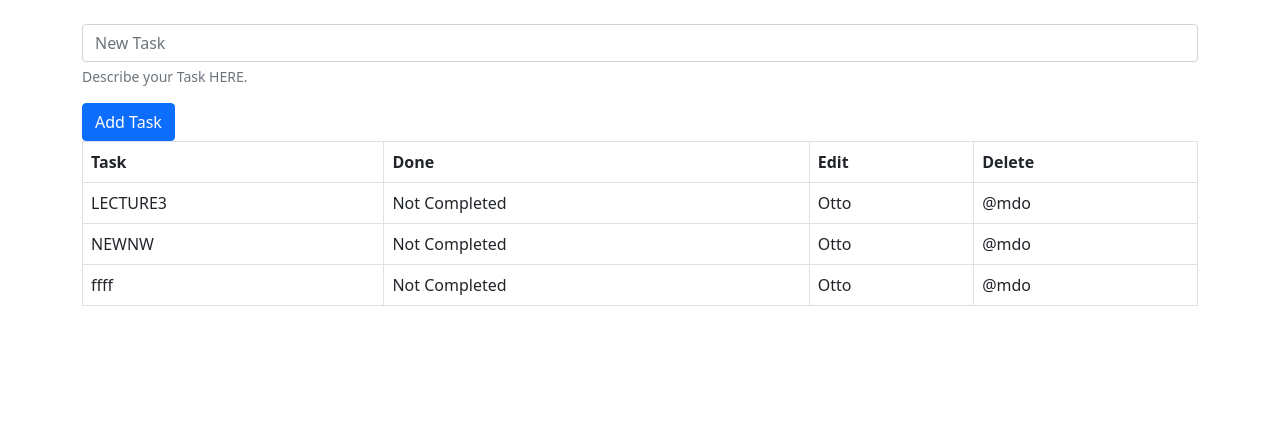
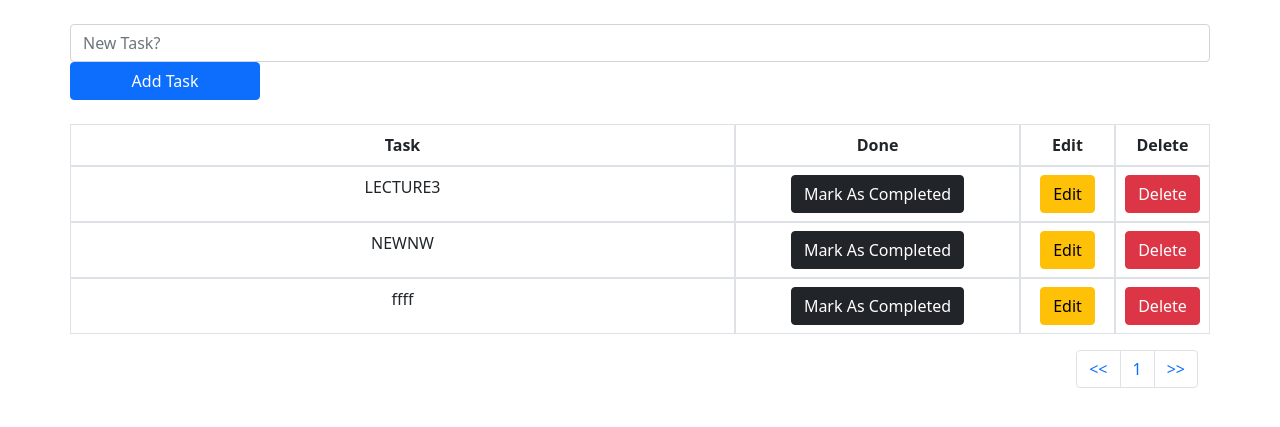
Before and after one commit to mohamedbenaantar/taskmate-DjangoApp, a Django app: page /task/ in a window 1280 px wide. Shown: the part 65-492 px from the top of the page. Run offline with Django 5.2, Linux system fonts and the light colour scheme; data comes from the database, SQL or seed files in the repository; both versions use the stored data as it was after the commit.

Commit message:
ADD edit and delete features

```diff
--- a/todolist_app/templates/todolist.html
+++ b/todolist_app/templates/todolist.html
@@ -1,66 +1,79 @@
-{% extends "base.html" %}
+{% extends 'base.html' %}
+
+{% block title %}
+    <title>Todo List Manage - Taskmate</title>
+{% endblock title %}
 
 {% block content %}
     <div class="container">
-        <br/>
+    </br>
+
     {% if messages %}
         {% for message in messages %}
             <div class="alert alert-info alert-dismissible fade show" role="alert">
                 {{ message }}
-            <div class="alert alert-warning alert-dismissible fade show" role="alert">
+                <button type="button" class="close" data-dismiss="alert" aria-label="Close">
+                    <span aria-hidden="true">&times;</span>
+                </button>
+            </div>
 
-              <button type="button" class="btn-close" data-bs-dismiss="alert" aria-label="Close"></button>
-            </div>
-          </div>
         {% endfor %}
     {% endif %}
-        <form method="POST">
+
+    <form method="POST" class="row">
         {% csrf_token %}
-            <div class="mb-3">
-              <input type="text" class="form-control" placeholder="New Task" name="task">
-              <div id="emailHelp" class="form-text">Describe your Task HERE.</div>
-            </div>
-
-
-            <button type="submit" class="btn btn-primary">Add Task</button>
+        <label class="col-lg-4"></label>
+        <input type="text" class="form-control col-lg-6" name="task" placeholder="New Task?">
+        <button type="submit" class="btn btn-primary col-lg-2">Add Task</button>
     </form>
-
-
-        <table class="table table-bordered">
-            <thead>
-              <tr>
-                <th scope="col">Task</th>
-                <th scope="col">Done</th>
-                <th scope="col">Edit</th>
-                <th scope="col">Delete</th>
+    </br>
+        <table class="table table-bordered text-center">
+                <thead class="thead-dark">
+                    <tr class="row">
+                        <th class="col-7">Task</th>
+                        <th class="col-3">Done</th>
+                        <th class="col-1">Edit</th>
+                        <th class="col-1">Delete</th>
                     </tr>
                 </thead>
                 <tbody>
-              {% if all_tasks %} <!-- While loading the page if there is a task list then -->
+                {% if all_tasks %}
                     {% for obj in all_tasks %}
                         {% if obj.done %}
-                <tr class="table-success">
-                  <td scope="row">{{ obj.task }}</td>
-                  <td>Completed</td>
-                  <td>Otto</td>
-                  <td>@mdo</td>
+                            <tr class="table-success row">
+                                <td class="col-7"><del>{{ obj.task }}</del></td>
+                                <td class="col-3"><a href="{% url 'pending_task' obj.id %}"><button type="button" class="btn btn-dark">Mark As Pending</button></a></td>
+                                <td class="col-1"><a href="{% url 'edit_task' obj.id %}"><button type="button" class="btn btn-warning">Edit</button></a></td>
+                                <td class="col-1"><a href="{% url 'delete_task' obj.id %}"><button type="button" class="btn btn-danger">Delete</button></a></td>
                             </tr>
-
-
                         {% else %}
-                <tr class="sucess">
-                  <td scope="row">{{ obj.task }}</td>
-                  <td>Not Completed</td>
-                  <td>Otto</td>
-                  <td>@mdo</td>
+                            <tr class="row">
+                                <td class="col-7">{{ obj.task }}</td>
+                                <td class="col-3"><a href="{% url 'complete_task' obj.id %}"><button type="button" class="btn btn-dark">Mark As Completed</button></a></td>
+                                <td class="col-1"><a href="{% url 'edit_task' obj.id %}"><button type="button" class="btn btn-warning">Edit</button></a></td>
+                                <td class="col-1"><a href="{% url 'delete_task' obj.id %}"><button type="button" class="btn btn-danger">Delete</button></a></td>
                             </tr>
                         {% endif %}
                     {% endfor %}
-
                 {% endif %}
                 </tbody>
         </table>
 
+        <nav aria-label="Page navigation example">
+            <ul class="pagination justify-content-end">
+                <li class="page-item"> <a class="page-link" href="?pg=1"><<</a></li>
+                {% if all_tasks.has_previous %}
+                    <li class="page-item"><a class="page-link" href="?pg={{ all_tasks.previous_page_number }}">{{ all_tasks.previous_page_number }}</a></li>
+                {% endif %}
+
+                <li class="page-item"><a class="page-link" href="?pg={{ all_tasks.number }}">{{ all_tasks.number }}</a></li>
+
+                {% if all_tasks.has_next %}
+                    <li class="page-item"><a class="page-link" href="?pg={{ all_tasks.next_page_number }}">{{ all_tasks.next_page_number }}</a></li>
+                {% endif %}
+                <li class="page-item"><a class="page-link" href="?pg={{ all_tasks.paginator.num_pages }}">>></a></li>
+            </ul>
+        </nav>
 
     </div>
 {% endblock content %}
--- a/todolist_app/urls.py
+++ b/todolist_app/urls.py
@@ -2,6 +2,10 @@ from todolist_app import views
 from django.urls import path
 urlpatterns = [
     path('', views.todolist, name="todolist"),
+    path('delete/<task_id>', views.delete_task, name="delete_task"),
+    path('edit/<task_id>', views.edit_task, name='edit_task'),
+    path('complete/<task_id>', views.complete_task, name='complete_task'),
+    path('pending/<task_id>', views.pending_task, name='pending_task'),
     path('contactus/', views.contactus, name="contactus"),
     path('aboutus/', views.aboutus, name="aboutus"),
 ]
--- a/todolist_app/views.py
+++ b/todolist_app/views.py
@@ -2,6 +2,8 @@ from django.shortcuts import render, redirect
 from .models import TaskList
 from .forms import TaskForm
 from django.contrib import messages
+from django.core.paginator import Paginator
+
 # Create your views here.
 
 def todolist(request):
@@ -13,7 +15,47 @@ def todolist(request):
         return redirect('todolist')
     else: ## Get request
         all_tasks = TaskList.objects.all()
+        paginator = Paginator(all_tasks,3)
+        page = request.GET.get('pg')
+        all_tasks = paginator.get_page(page)
+
         return render(request, 'todolist.html',{'all_tasks':all_tasks})
+
+def delete_task(reques, task_id):
+    task = TaskList.objects.get(pk=task_id)
+    task.delete()
+    return redirect('todolist')
+
+def edit_task(request, task_id):
+    if request.method == "POST":
+        task = TaskList.objects.get(pk=task_id)
+        form = TaskForm(request.POST or None, instance = task)
+        if form.is_valid():
+            form.save()
+
+        messages.success(request,("Task Edited!"))
+        return redirect('todolist')
+    else:
+        task_obj = TaskList.objects.get(pk=task_id)
+        return render(request, 'edit.html', {'task_obj': task_obj})
+
+def complete_task(request, task_id):
+    task = TaskList.objects.get(pk=task_id)
+    if task.manage == request.user:
+        task.done = True
+        task.save()
+    else:
+       messages.error(request,("Access Restricted, You Are Not Allowed."))
+
+    return redirect('todolist')
+
+def pending_task(request, task_id):
+    task = TaskList.objects.get(pk=task_id)
+    task.done = False
+    task.save()
+
+    return redirect('todolist')
+
 
 def contactus(request):
     content = {
```
Also changed, not shown: todolist_app/templates/edit.html (added, +21 -0 lines), db.sqlite3, todolist_app/migrations/0002_alter_tasklist_options_tasklist_manage_and_more.py (added), todolist_app/migrations/0003_alter_tasklist_options_remove_tasklist_manage_and_more.py (added). Lines whose indentation alone changed are shown as unchanged.
